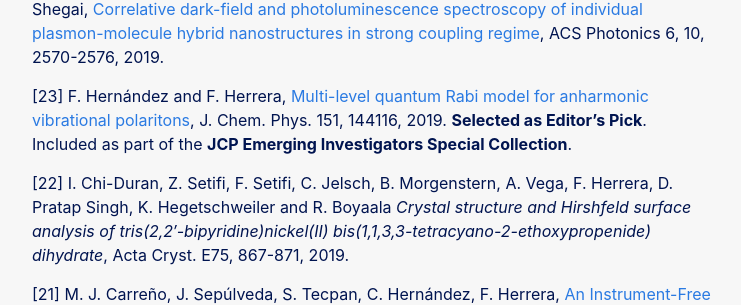
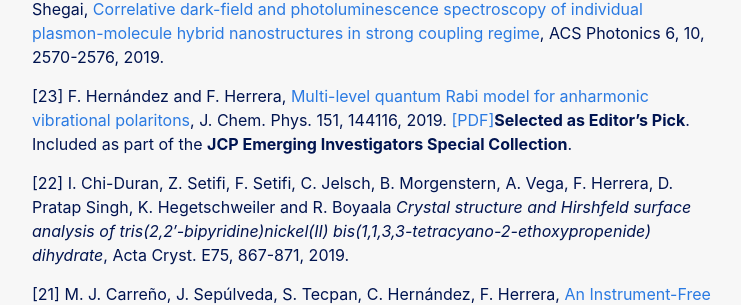
Before and after one commit to fherreralab/fherreralab.github.io, a Jekyll site: the page built from publications.md, in a window 1280 px wide and 900 px high, scrolled down 308 px. Shown: the part 150-455 px from the top of the window, without its empty margins (268-1009 px from the left). Built offline with Jekyll 4.4.1, drawn with Linux system fonts in a browser that asks for light colours.

Commit message:
updated publications

```diff
--- a/publications.md
+++ b/publications.md
@@ -18,7 +18,7 @@ permalink: /publications/
 
 [24] M. Wersäll, B. Munkhbat, D. G. Baranov, F. Herrera, J. Cao, T. J. Antosiewicz, T. Shegai, [Correlative dark-field and photoluminescence spectroscopy of individual plasmon-molecule hybrid nanostructures in strong coupling regime](https://pubs.acs.org/doi/abs/10.1021/acsphotonics.9b01079), ACS Photonics 6, 10, 2570-2576, 2019.
 
-[23] F. Hernández and F. Herrera, [Multi-level quantum Rabi model for anharmonic vibrational polaritons](https://aip.scitation.org/doi/10.1063/1.5121426), J. Chem. Phys. 151, 144116, 2019. **Selected as Editor's Pick**. Included as part of the **JCP Emerging Investigators Special Collection**.
+[23] F. Hernández and F. Herrera, [Multi-level quantum Rabi model for anharmonic vibrational polaritons](https://aip.scitation.org/doi/10.1063/1.5121426), J. Chem. Phys. 151, 144116, 2019. [[PDF]]({{ "/assets/papers/2019 Multi-level quantum Rabi model for anharmonic vibrational polaritons.pdf" | absolute_url}})**Selected as Editor's Pick**. Included as part of the **JCP Emerging Investigators Special Collection**.
 
 [22] I. Chi-Duran, Z. Setifi, F. Setifi, C. Jelsch, B. Morgenstern, A. Vega, F. Herrera, D. Pratap Singh, K. Hegetschweiler and R. Boyaala *Crystal structure and Hirshfeld surface analysis of tris­(2,2′-bi­pyridine)­nickel(II) bis­(1,1,3,3-tetra­cyano-2-eth­oxy­propenide) dihydrate*, Acta Cryst. E75, 867-871, 2019.
 
```
Also changed, not shown: 2 other files.
